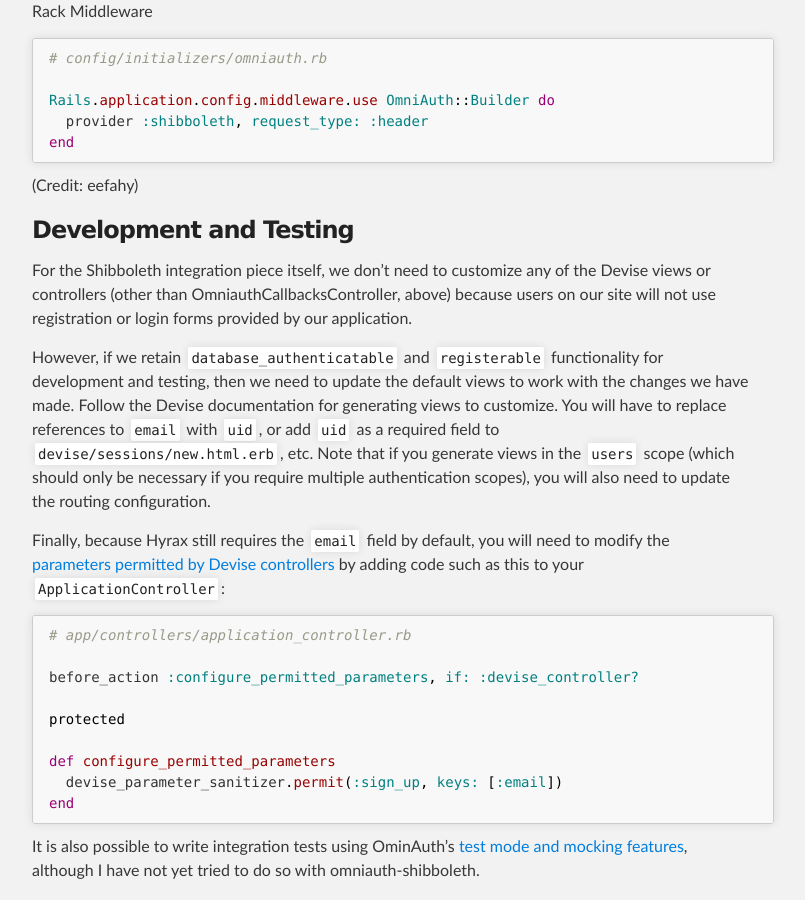
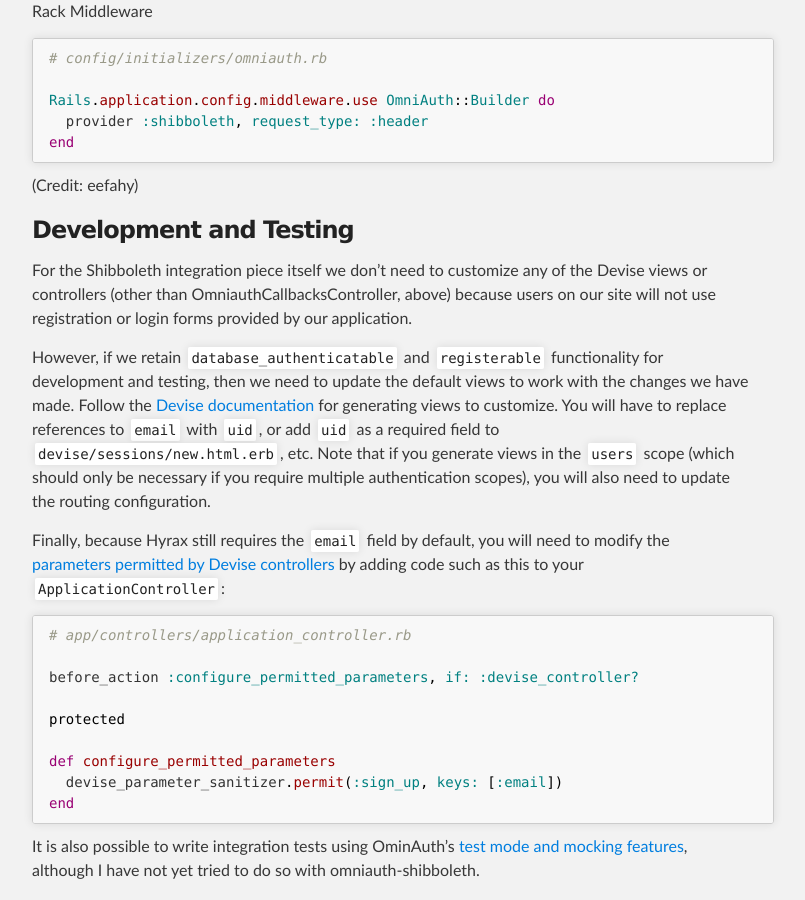
Before and after one commit to duke-libraries/duke-libraries.github.io, a Jekyll site: the page built from _posts/2017-12-13-hyrax-shibboleth.md, in a window 1280 px wide and 900 px high, scrolled down 5000 px. Shown: the whole window, without its empty margins (248-1053 px from the left). Built offline with Jekyll 4.4.1, drawn with Linux system fonts in a browser that asks for light colours; comment, search, counter and statistics services are not loaded; some of the changed lines change nothing that is shown.

Commit message:
minor edits

```diff
--- a/_posts/2017-12-13-hyrax-shibboleth.md
+++ b/_posts/2017-12-13-hyrax-shibboleth.md
@@ -241,12 +241,12 @@
 
 ### Development and Testing
 
-For the Shibboleth integration piece itself, we don't need to customize any of the Devise views or controllers
+For the Shibboleth integration piece itself we don't need to customize any of the Devise views or controllers
 (other than OmniauthCallbacksController, above) because users on our site will not use registration or login forms
 provided by our application.
 
 However, if we retain `database_authenticatable` and `registerable` functionality for development and testing,
-then we need to update the default views to work with the changes we have made.  Follow the Devise documentation for generating views to customize.  You will have to replace references to `email` with `uid`, or add `uid` as a required field to `devise/sessions/new.html.erb`, etc.  Note that if you generate views in the `users` scope (which should only be necessary if you require multiple authentication scopes), you will also need to update the routing configuration.
+then we need to update the default views to work with the changes we have made.  Follow the [Devise documentation](https://github.com/plataformatec/devise#configuring-views) for generating views to customize.  You will have to replace references to `email` with `uid`, or add `uid` as a required field to `devise/sessions/new.html.erb`, etc.  Note that if you generate views in the `users` scope (which should only be necessary if you require multiple authentication scopes), you will also need to update the routing configuration.
 
 Finally, because Hyrax still requires the `email` field by default, you will need to modify the [parameters permitted by Devise controllers](https://github.com/plataformatec/devise#strong-parameters) by adding code such as this to your `ApplicationController`:
 
```
